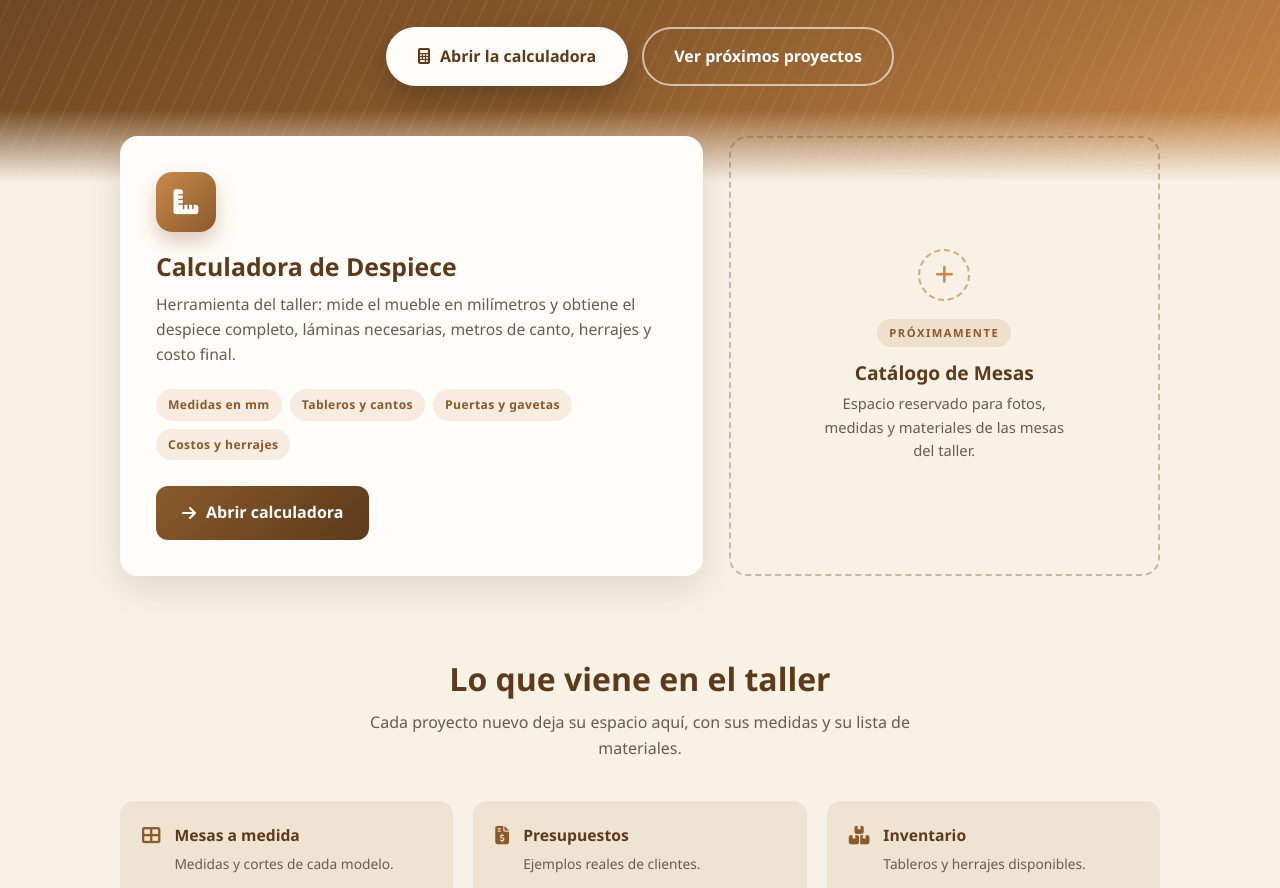
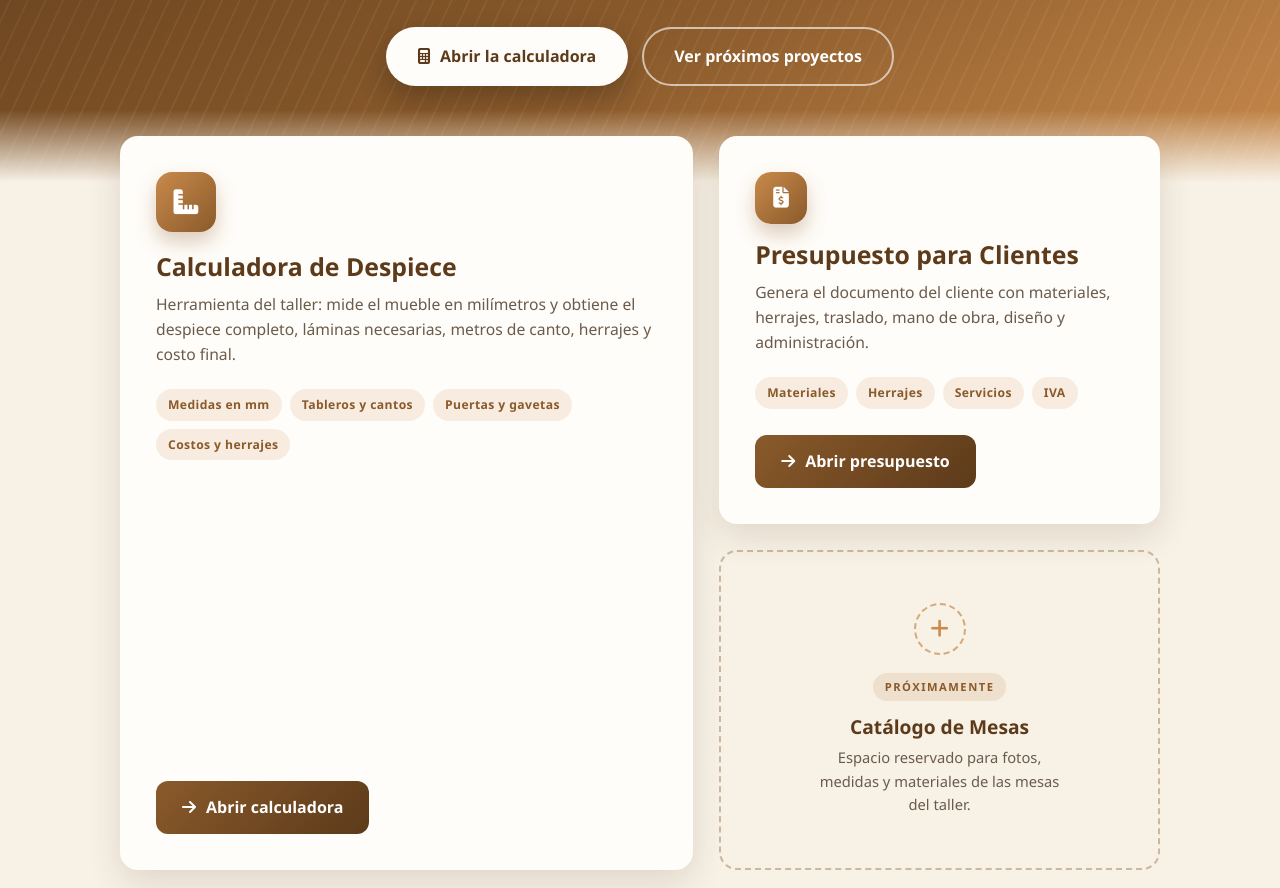
Before and after one commit to cascitealex/calculadora-muebles, a plain HTML site: page index.html in a window 1280 px wide. Shown: the part 350-1238 px from the top of the page. Drawn offline with Linux system fonts and the light colour scheme.

Commit message:
Actualiza index.html

```diff
--- a/index.html
+++ b/index.html
@@ -106,8 +106,14 @@
   main{ padding:0 0 84px; }
   .panel{
     margin-top:-46px; position:relative; z-index:5;
-    display:grid; grid-template-columns:1.35fr 1fr; gap:26px;
+    display:grid; grid-template-columns:1.3fr 1fr; gap:26px;
+    align-items:stretch;
   }
+  .tarjeta-principal{ grid-row:span 2; }
+  .tarjeta-compacta{ padding:28px; }
+  .tarjeta-compacta h2{ font-size:1.28rem; }
+  .tarjeta-compacta .icono{ width:52px; height:52px; font-size:1.3rem; margin-bottom:16px; }
+  @media (max-width:900px){ .tarjeta-principal{ grid-row:auto; } }
   .tarjeta{
     background:var(--blanco);
     border-radius:var(--radio);
@@ -221,6 +227,7 @@
     <nav>
       <a href="#inicio">Inicio</a>
       <a href="calculadora.html">Calculadora</a>
+      <a href="presupuesto.html">Presupuesto</a>
       <a href="#proyectos">Proyectos</a>
     </nav>
   </div>
@@ -242,7 +249,7 @@
   <div class="contenedor">
     <div class="panel">
 
-      <a class="tarjeta" href="calculadora.html" style="text-decoration:none;">
+      <a class="tarjeta tarjeta-principal" href="calculadora.html" style="text-decoration:none;">
         <div class="icono"><i class="fa-solid fa-ruler-combined"></i></div>
         <h2>Calculadora de Despiece</h2>
         <p>Herramienta del taller: mide el mueble en milímetros y obtiene el despiece completo, láminas necesarias, metros de canto, herrajes y costo final.</p>
@@ -253,6 +260,19 @@
           <span class="chip">Costos y herrajes</span>
         </div>
         <span class="accion"><i class="fa-solid fa-arrow-right"></i> Abrir calculadora</span>
+      </a>
+
+      <a class="tarjeta tarjeta-compacta" href="presupuesto.html" style="text-decoration:none;">
+        <div class="icono"><i class="fa-solid fa-file-invoice-dollar"></i></div>
+        <h2>Presupuesto para Clientes</h2>
+        <p>Genera el documento del cliente con materiales, herrajes, traslado, mano de obra, diseño y administración.</p>
+        <div class="chips">
+          <span class="chip">Materiales</span>
+          <span class="chip">Herrajes</span>
+          <span class="chip">Servicios</span>
+          <span class="chip">IVA</span>
+        </div>
+        <span class="accion"><i class="fa-solid fa-arrow-right"></i> Abrir presupuesto</span>
       </a>
 
       <div class="tarjeta-vacia" id="proyectos">
```
